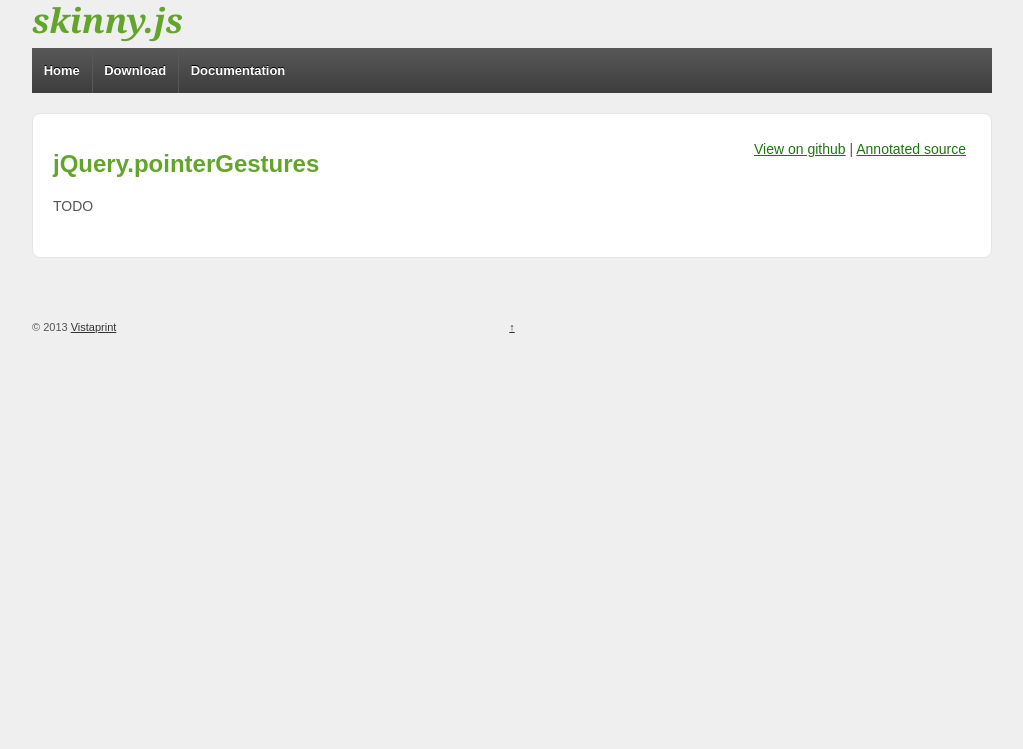
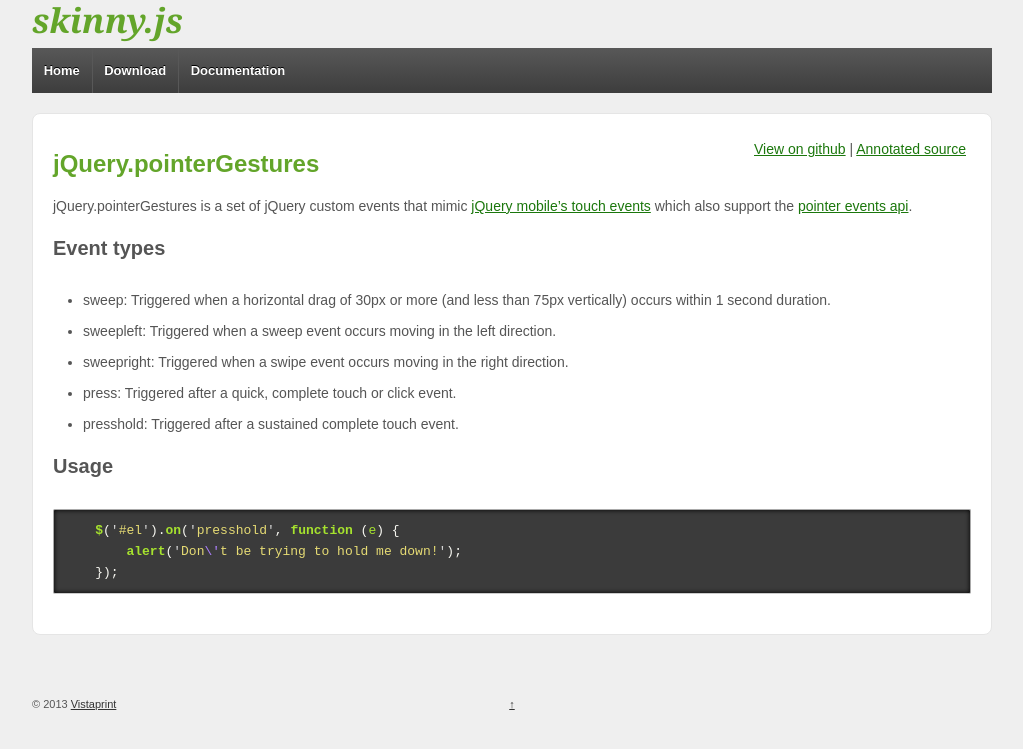
Before and after one commit to vistaprint/SkinnyJS, a Jekyll site: the page built from site/jquery.pointerGestures.md, in a window 1280 px wide. Shown: the top 749 px of the page, without its empty margins (128-1151 px from the left). Built offline with Jekyll 4.4.1, drawn with Linux system fonts in a browser that asks for light colours.

Commit message:
Initial, semi-rough documentation for pointerGestures. Will create better examples for each following jQuery's documentation style.

```diff
--- a/site/jquery.pointerGestures.md
+++ b/site/jquery.pointerGestures.md
@@ -5,4 +5,20 @@
 
 ## jQuery.pointerGestures
 
-TODO
+jQuery.pointerGestures is a set of jQuery custom events that mimic [jQuery mobile's touch events](http://api.jquerymobile.com/category/events/) which also support the [pointer events api](http://www.w3.org/Submission/pointer-events/).
+
+### Event types
+
+- sweep: Triggered when a horizontal drag of 30px or more (and less than 75px vertically) occurs within 1 second duration.
+- sweepleft: Triggered when a sweep event occurs moving in the left direction.
+- sweepright: Triggered when a swipe event occurs moving in the right direction.
+- press: Triggered after a quick, complete touch or click event.
+- presshold: Triggered after a sustained complete touch event.
+
+### Usage
+
+{% highlight javascript %}
+    $('#el').on('presshold', function (e) {
+        alert('Don\'t be trying to hold me down!');
+    });
+{% endhighlight %}
```
